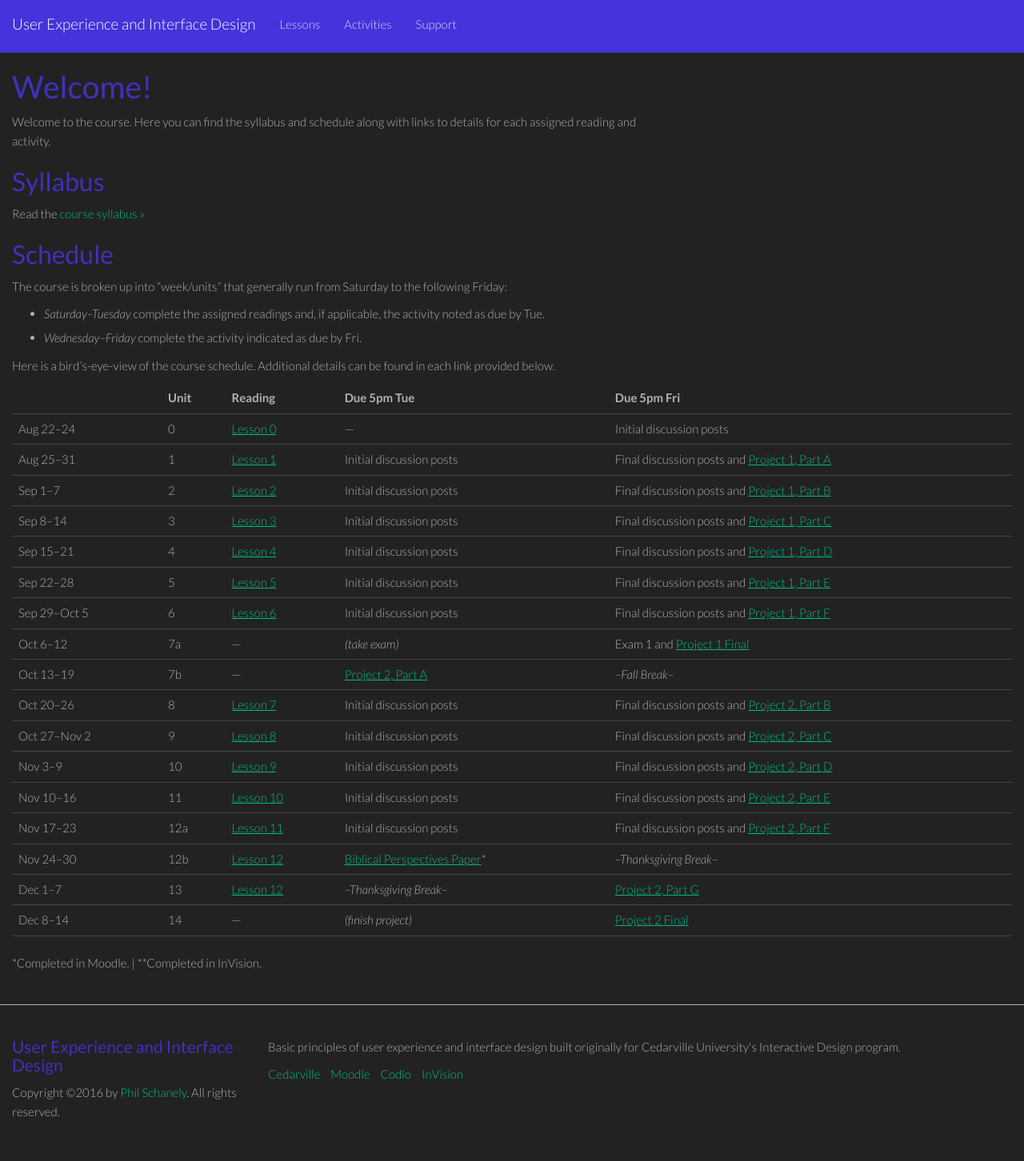
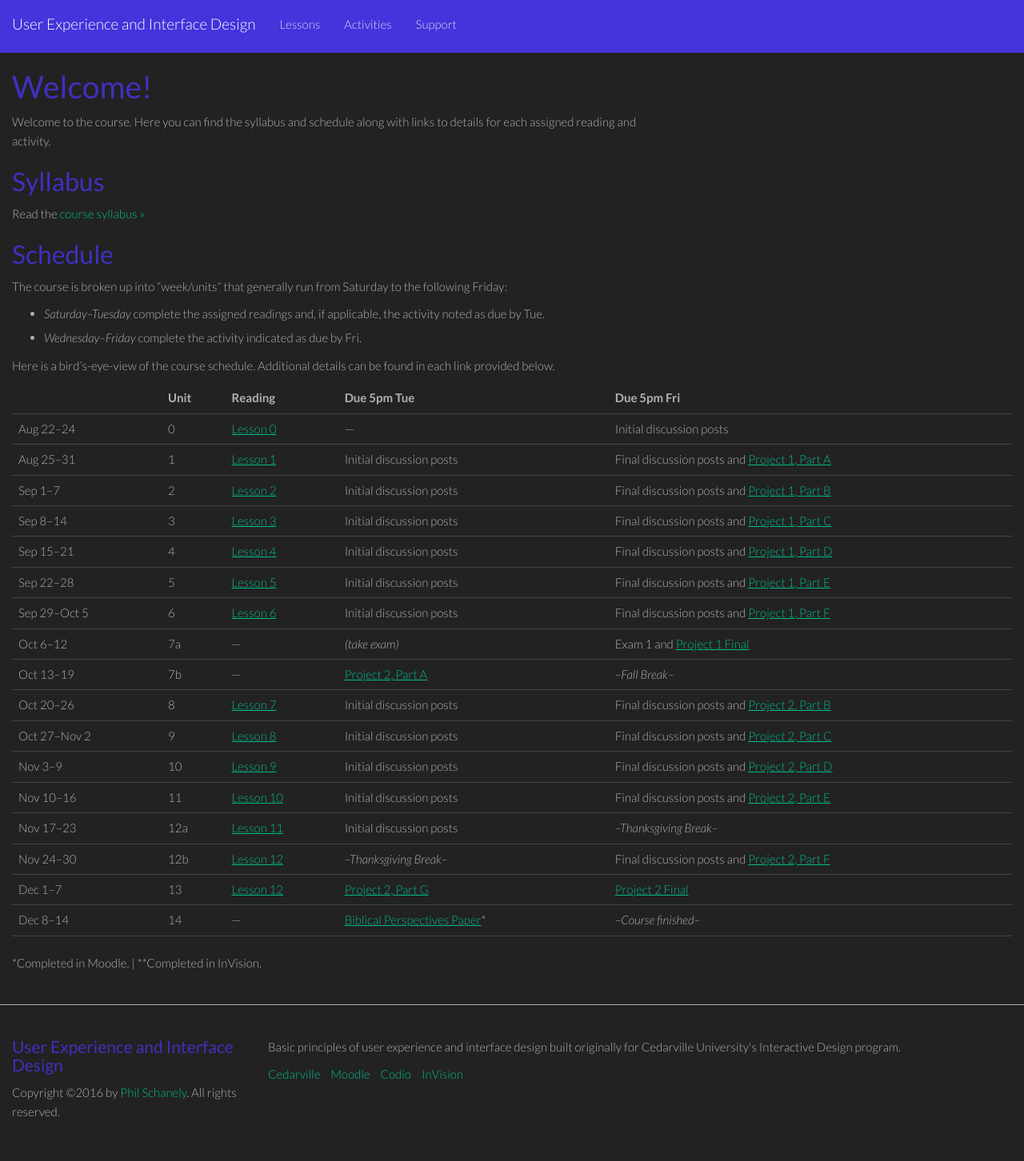
Before and after one commit to philschanely/course-ux, a Jekyll site: the page built from index.md, in a window 1280 px wide. Shown: the whole page at 80% size. Built offline with Jekyll 4.4.1, drawn with Linux system fonts in a browser that asks for light colours.

Commit message:
Schedule update

```diff
--- a/index.md
+++ b/index.md
@@ -32,10 +32,10 @@ Here is a bird's-eye-view of the course schedule. Additional details can be foun
 | Oct 27--Nov 2 | 9    | [Lesson 8][l8]   | Initial discussion posts | Final discussion posts and [Project 2, Part C][p2] |
 | Nov 3--9      | 10   | [Lesson 9][l9]   | Initial discussion posts | Final discussion posts and [Project 2, Part D][p2] |
 | Nov 10--16    | 11   | [Lesson 10][l10] | Initial discussion posts | Final discussion posts and [Project 2, Part E][p2] |
-| Nov 17--23    | 12a  | [Lesson 11][l11] | Initial discussion posts | Final discussion posts and [Project 2, Part F][p2] |
-| Nov 24--30    | 12b  | [Lesson 12][l12] | [Biblical Perspectives Paper][paper]\* | *--Thanksgiving Break--*             |
-| Dec 1--7      | 13   | [Lesson 12][l12] | *--Thanksgiving Break--* | [Project 2, Part G][p2]                            |
-| Dec 8--14     | 14   | ---              | *(finish project)*       | [Project 2 Final][p2]                              |
+| Nov 17--23    | 12a  | [Lesson 11][l11] | Initial discussion posts | *--Thanksgiving Break--*                           |
+| Nov 24--30    | 12b  | [Lesson 12][l12] | *--Thanksgiving Break--* | Final discussion posts and [Project 2, Part F][p2] |
+| Dec 1--7      | 13   | [Lesson 12][l12] | [Project 2, Part G][p2]  | [Project 2 Final][p2]                              |
+| Dec 8--14     | 14   | ---              | [Biblical Perspectives Paper][paper]\* | *--Course finished--*                |
 
 \*Completed in Moodle. \| \*\*Completed in InVision.
 
```
